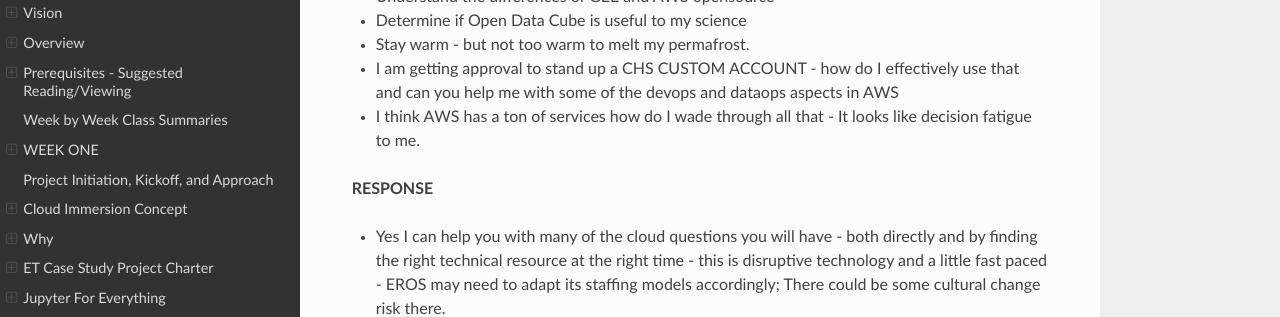
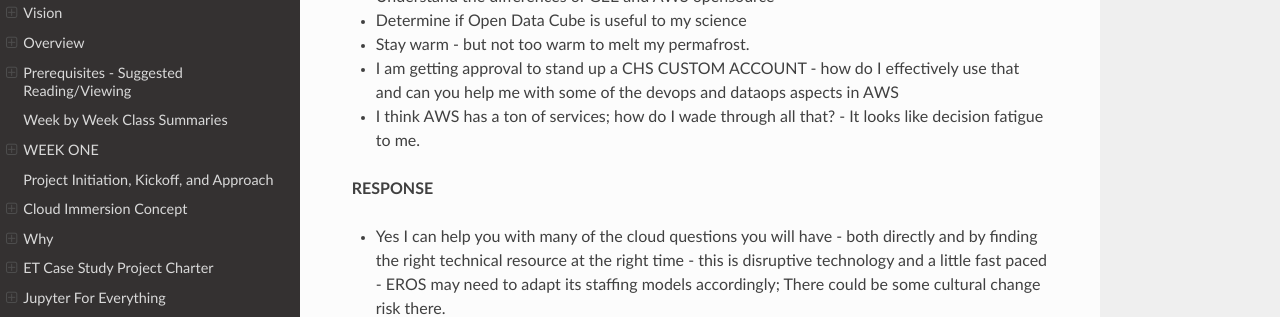
Before and after one commit to tonybutzer/harmony, a Sphinx documentation site: the page built from documentation/source/00define_ET.md, in a window 1280 px wide and 900 px high, scrolled down 6142 px. Shown: the part 151-468 px from the top of the window. Built offline with Sphinx 7.4.7 and the Read the Docs theme 2.0.0, drawn with Linux system fonts in a browser that asks for light colours; pages that are not in the unit, such as notebooks, are missing from menus.

Commit message:
automatic git update from Makefile

```diff
--- a/documentation/source/00define_ET.md
+++ b/documentation/source/00define_ET.md
@@ -253,7 +253,7 @@ So, there are several aspects that I'm interested in.
 - Determine if Open Data Cube is useful to my science
 - Stay warm - but not too warm to melt my permafrost.
 - I am getting approval to stand up a CHS CUSTOM ACCOUNT - how do I effectively use that and can you help me with some of the devops and dataops aspects in AWS
-- I think AWS has a ton of services how do I wade through all that - It looks like decision fatigue to me.
+- I think AWS has a ton of services; how do I wade through all that? - It looks like decision fatigue to me.
 
 **RESPONSE**
 - Yes I can help you with many of the cloud questions you will have - both directly and by finding the right technical resource at the right time - this is disruptive technology and a little fast paced - EROS may need to adapt its staffing models accordingly; There could be some cultural change risk there.
```
